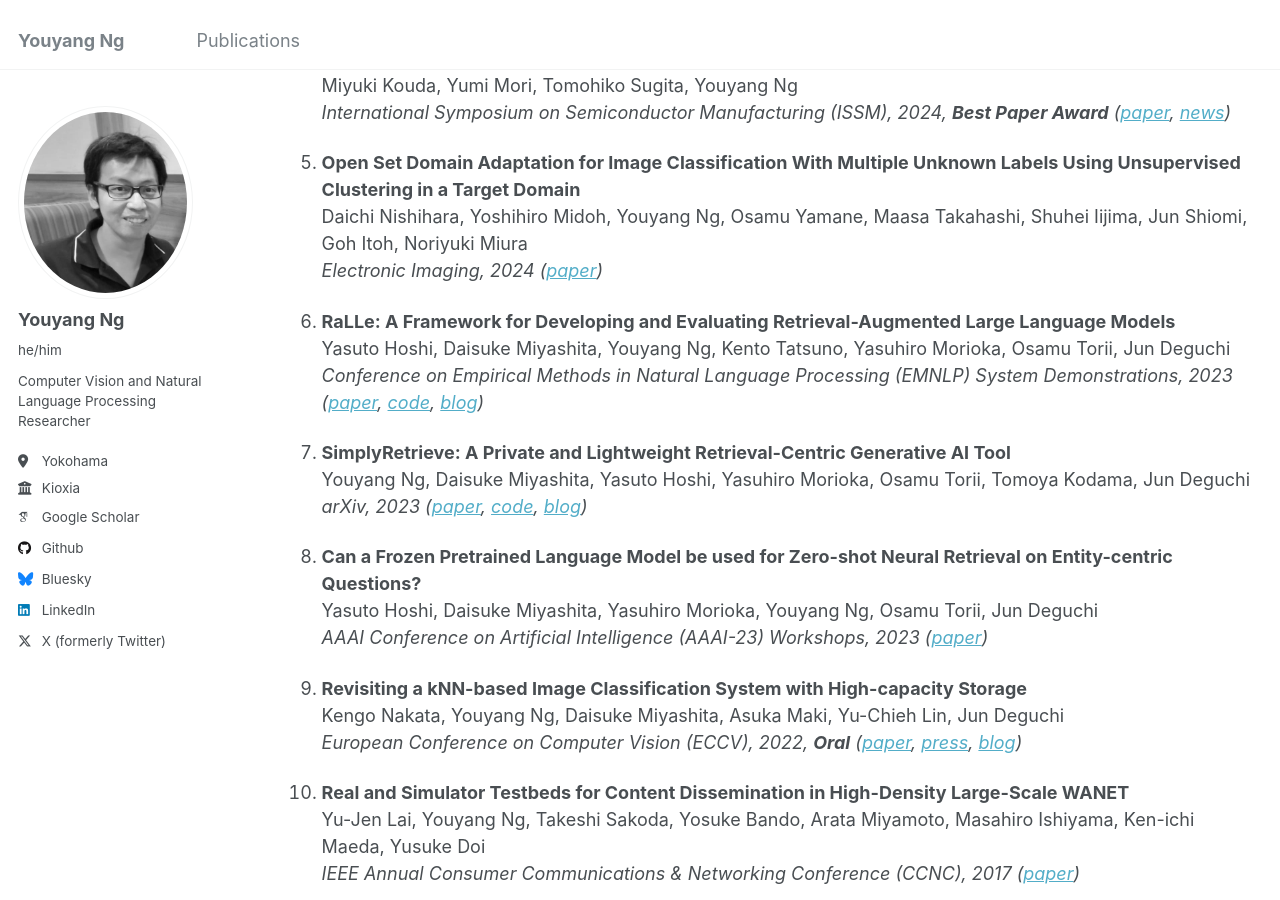
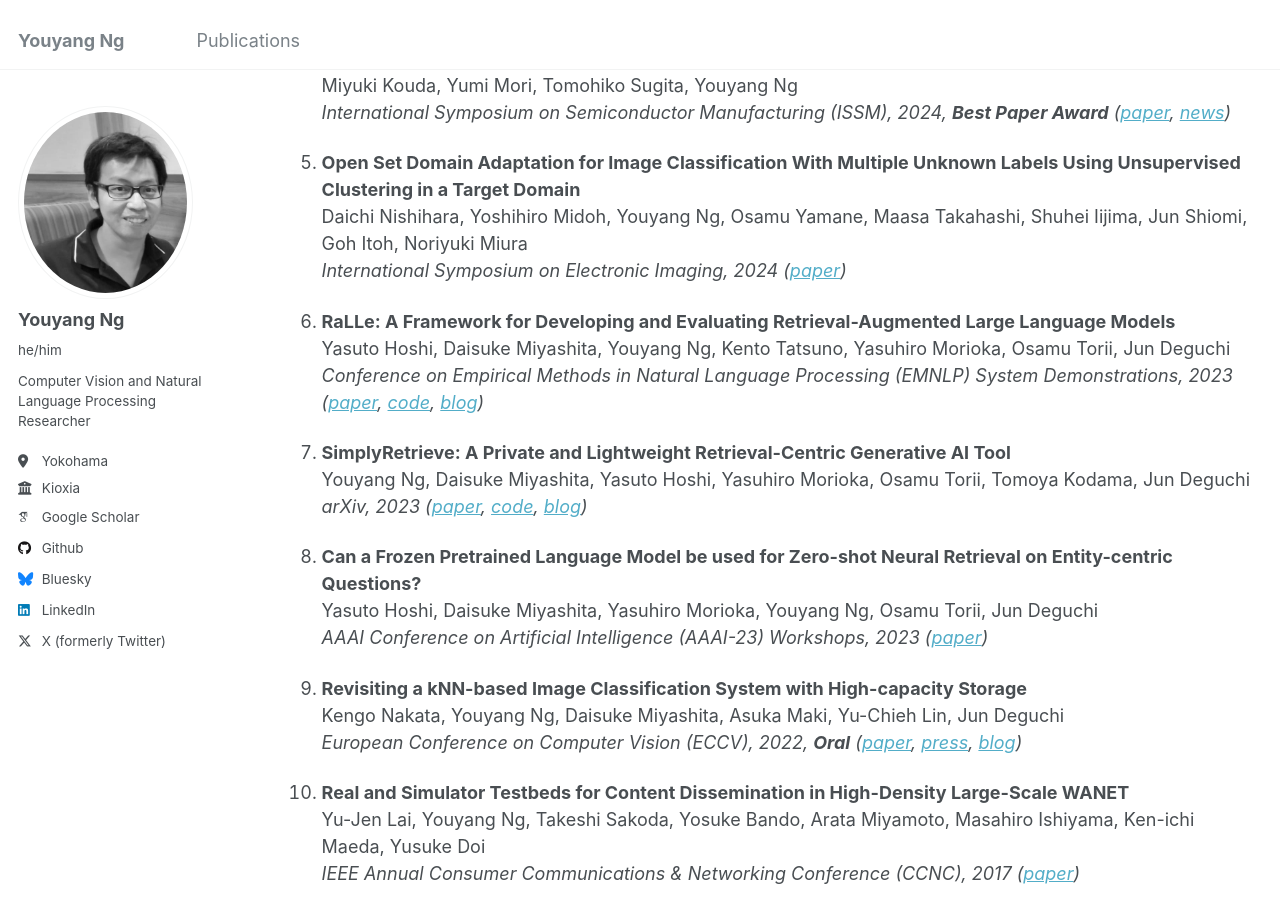
Before and after one commit to yy29/yy29.github.io, a Jekyll site: the page built from _pages/publications.md, in a window 1280 px wide and 900 px high, scrolled down 2613 px. Built offline with Jekyll 4.4.1, drawn with Linux system fonts in a browser that asks for light colours; some web fonts are replaced.

Commit message:
Update publications.md

```diff
--- a/_pages/publications.md
+++ b/_pages/publications.md
@@ -103,7 +103,7 @@ Miyuki Kouda, Yumi Mori, Tomohiko Sugita, Youyang Ng
 
 1. **Open Set Domain Adaptation for Image Classification With Multiple Unknown Labels Using Unsupervised Clustering in a Target Domain**
 Daichi Nishihara, Yoshihiro Midoh, Youyang Ng, Osamu Yamane, Maasa Takahashi, Shuhei Iijima, Jun Shiomi, Goh Itoh, Noriyuki Miura
-*Electronic Imaging, 2024 ([paper](https://library.imaging.org/ei/articles/36/15/COIMG-162))*
+*International Symposium on Electronic Imaging, 2024 ([paper](https://library.imaging.org/ei/articles/36/15/COIMG-162))*
 
 1. **RaLLe: A Framework for Developing and Evaluating Retrieval-Augmented Large Language Models**
 Yasuto Hoshi, Daisuke Miyashita, Youyang Ng, Kento Tatsuno, Yasuhiro Morioka, Osamu Torii, Jun Deguchi
```
